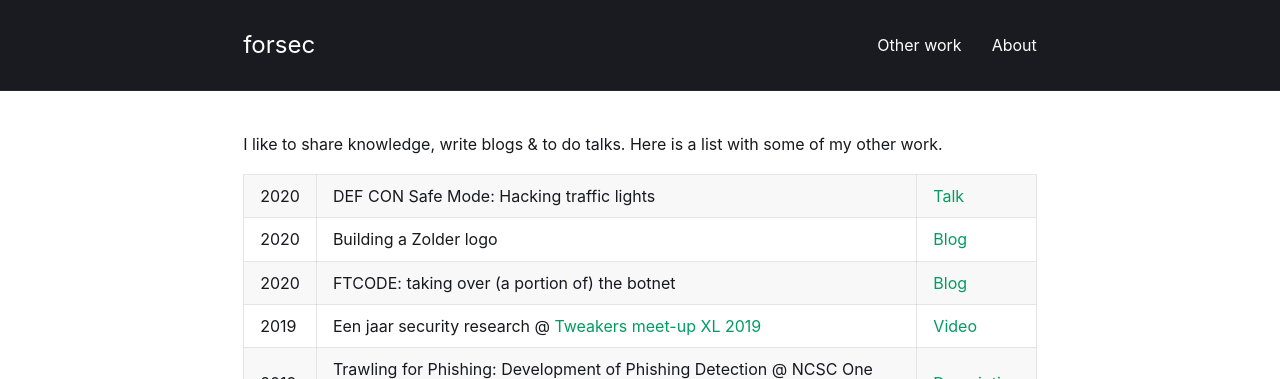
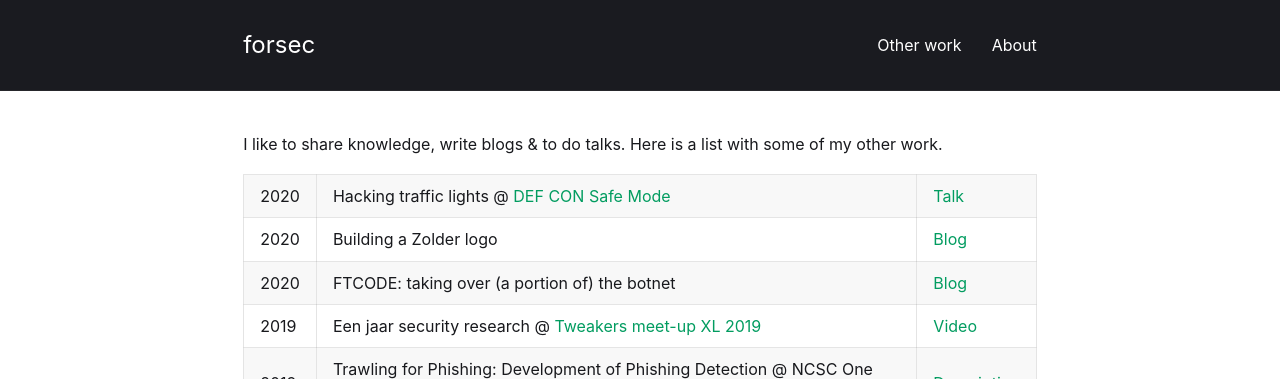
Before and after one commit to wez3/wez3.github.io, a Jekyll site: the page built from other_work.md, in a window 1280 px wide. Shown: the top 379 px of the page. Built offline with Jekyll 4.4.1, drawn with Linux system fonts in a browser that asks for light colours; our own code applies the rules of GitHub Pages for plain Markdown files; part of the change alters nothing that is shown.

```diff
--- a/other_work.md
+++ b/other_work.md
@@ -6,7 +6,7 @@ title: "Other work"
 I like to share knowledge, write blogs & to do talks. Here is a list with some of my other work.
 
 
-2020 | DEF CON Safe Mode: Hacking traffic lights | [Talk](https://www.youtube.com/watch?v=L9UUD3a7xP4)
+2020 | Hacking traffic lights @ [DEF CON Safe Mode](https://www.defcon.org/html/defcon-safemode/dc-safemode-index.html) | [Talk](https://www.youtube.com/watch?v=L9UUD3a7xP4)
 2020 | Building a Zolder logo | [Blog](https://zolder.io/2020/04/22/building-a-zolder-logo/)
 2020 | FTCODE: taking over (a portion of) the botnet | [Blog](https://www.kpn.com/security-blogs/FTCODE-taking-over-a-portion-of-the-botnet.htm)
 2019 | Een jaar security research @ [Tweakers meet-up XL 2019](https://tweakers.net) | [Video](https://www.youtube.com/watch?v=Y0as0RreSfc)
```
